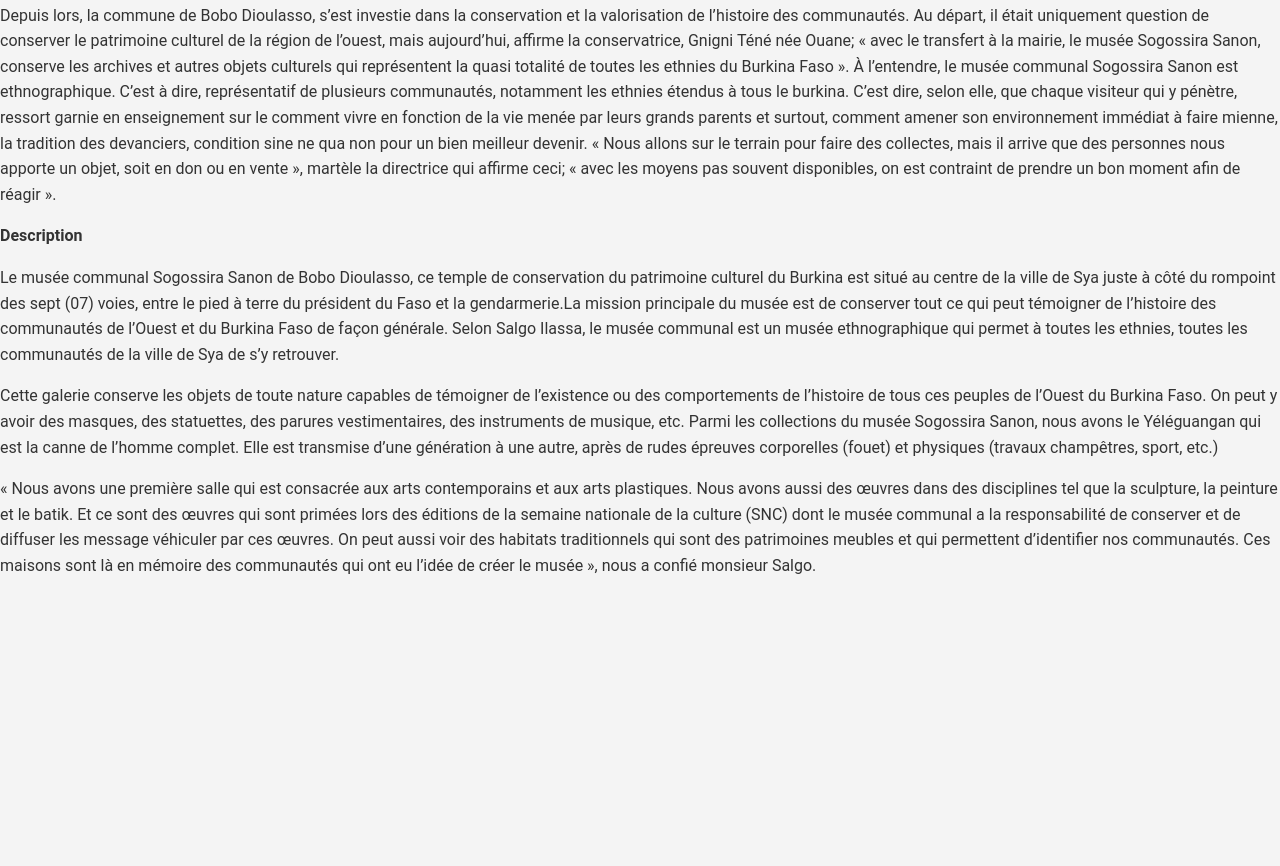
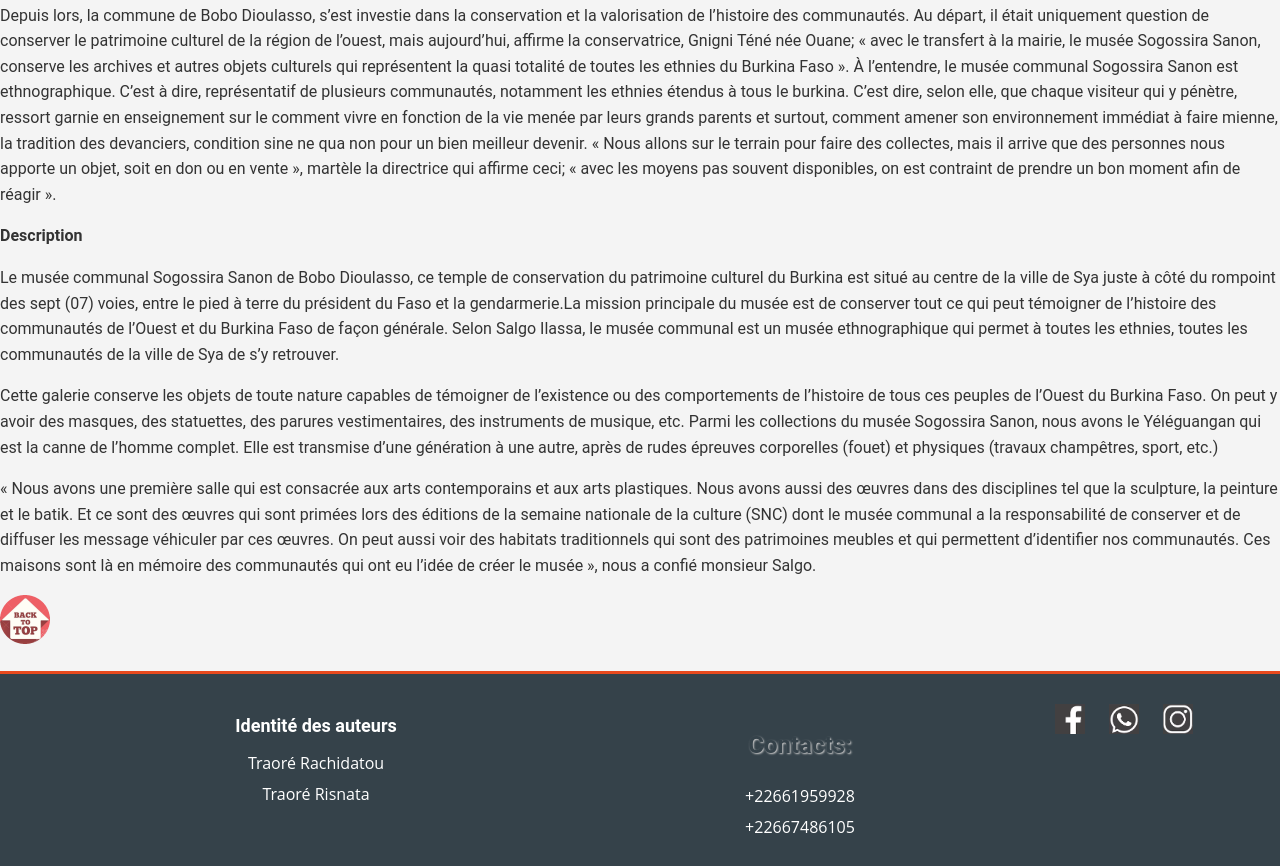
Before and after one commit to YANE-123/Rachidatou-Traor-Risnata-Traor-, a plain HTML site: page sogossira.html in a window 1280 px wide. Shown: the part 1106-1972 px from the top of the page. Before the commit the page ends 1701 px from the top, so only its background shows below. Drawn offline with Linux system fonts and the light colour scheme.

Commit message:
Update sogossira.html

```diff
--- a/sogossira.html
+++ b/sogossira.html
@@ -10,7 +10,7 @@
     <div id="blocpage">
         <header>
             <div id="titre_principale">
-                <img src="1234.png" width="100" height="90" alt="logo du groupe" id="logo"/>
+                <img src="R.jpg" width="100" height="90" alt="logo du groupe" id="logo"/>
                 <h1 class="titre">Bobo Dioulasso et ses sites touristiques</h1>
             </div>
             <nav class="navi">
@@ -42,6 +42,24 @@
 <p>Le musée communal Sogossira Sanon de Bobo Dioulasso, ce temple de conservation du patrimoine culturel du Burkina est situé au centre de la ville de Sya juste à côté du rompoint des sept (07) voies, entre le pied à terre du président du Faso et la gendarmerie.La mission principale du musée est de conserver tout ce qui peut témoigner de l’histoire des communautés de l’Ouest et du Burkina Faso de façon générale. Selon Salgo Ilassa, le musée communal est un musée ethnographique qui permet à toutes les ethnies, toutes les communautés de la ville de Sya de s’y retrouver.</p>
 <p>Cette galerie conserve les objets de toute nature capables de témoigner de l’existence ou des comportements de l’histoire de tous ces peuples de l’Ouest du Burkina Faso. On peut y avoir des masques, des statuettes, des parures vestimentaires, des instruments de musique, etc. Parmi les collections du musée Sogossira Sanon, nous avons le Yéléguangan qui est la canne de l’homme complet. Elle est transmise d’une génération à une autre, après de rudes épreuves corporelles (fouet) et physiques (travaux champêtres, sport, etc.)</p>
 <p>« Nous avons une première salle qui est consacrée aux arts contemporains et aux arts plastiques. Nous avons aussi des œuvres dans des disciplines tel que la sculpture, la peinture et le batik. Et ce sont des œuvres qui sont primées lors des éditions de la semaine nationale de la culture (SNC) dont le musée communal a la responsabilité de conserver et de diffuser les message véhiculer par ces œuvres. On peut aussi voir des habitats traditionnels qui sont des patrimoines meubles et qui permettent d’identifier nos communautés. Ces maisons sont là en mémoire des communautés qui ont eu l’idée de créer le musée », nous a confié monsieur Salgo.</p>
+<a href="#top"><img src="top.png"></a>
+            <footer>
+                <div id="identite">
+                <h3>Identité des auteurs</h3>
+                <p>Traoré Rachidatou</p>
+                 <p>Traoré Risnata</p>
+            </div>
+            <div id="contacte">
+                <h4>Contacts:</h4>
+                <p>+22661959928</p>
+                <p>+22667486105</p>
+            </div>
+                <div id="social_media">
+                    <a href="https://www.facebook.com" target="_blank"><img src="facebook1.png" alt="Facebook"></a>
+                    <a href="https://www.whatsapp.com" target="_blank"><img src="whatsapp1.png" alt="WhatsApp"></a>
+                    <a href="https://www.instagram.com" target="_blank"><img src="instagram1.png" alt="Instagram"></a>
+                </div>
+            </footer>
 </div>
 </main>
 </body>
```
